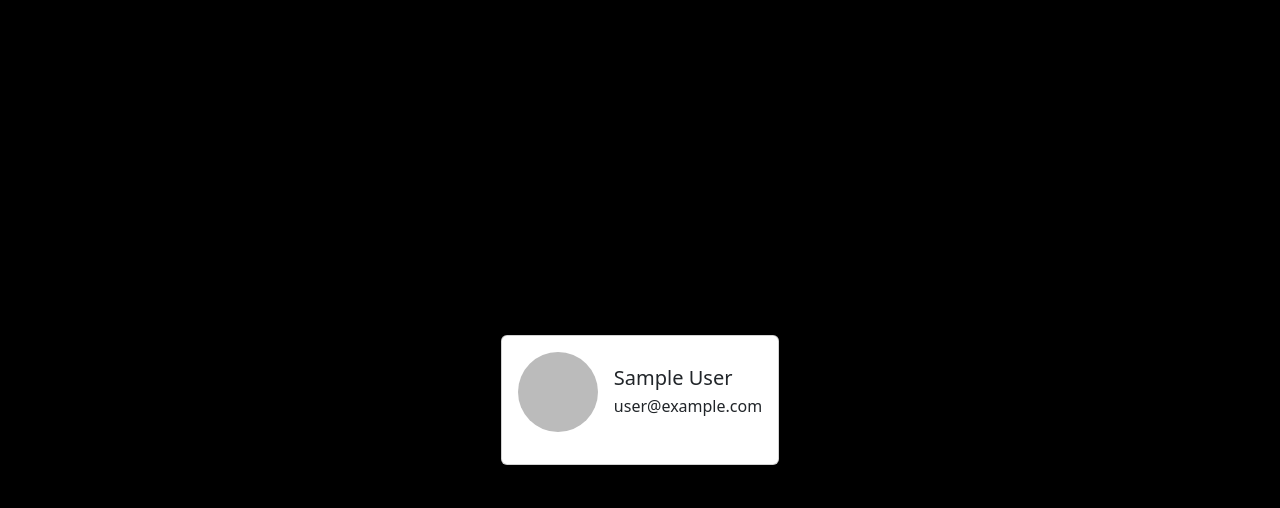
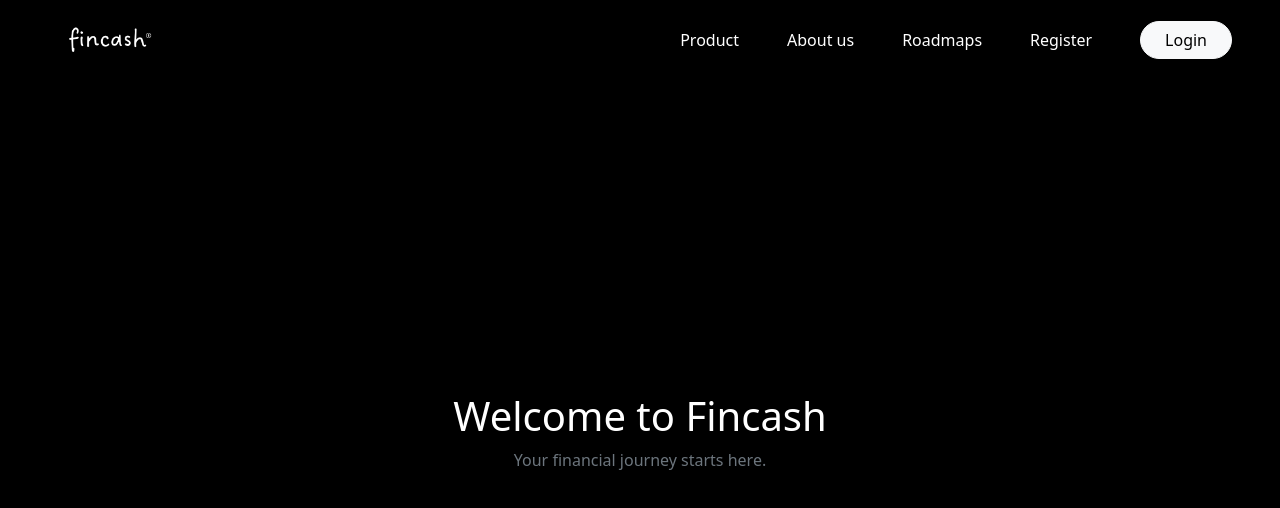
Before and after one commit to NEW-FINCASH/New-Fincash-Frontend, a React (Vite) app: page / in a window 1280 px wide. Shown: the top 508 px of the page. Built offline with nearby package versions, Linux system fonts and the light colour scheme; no server answers; sample sign-in values are in the browser's storage.

Commit message:
style: update routing in App and enhance Welcome and Home components for improved layout and consistency

```diff
--- a/src/App.tsx
+++ b/src/App.tsx
@@ -16,9 +16,9 @@
           <Route path="/createaccount" element={<CreateAccount />} />
           <Route path="/connectaccount" element={<ConnectAccount />} />
           <Route path="/forgotpassword" element={<ForgotPassword />} />
-          <Route path="/" element={<Home />} />
+          <Route path="/home" element={<Home />} />
           <Route path="/account" element={<Account />} />
-          <Route path="/welcome" element={<Welcome />} />
+          <Route path="/" element={<Welcome />} />
         </Routes>
       </Router>
     </>
--- a/src/components/Header.tsx
+++ b/src/components/Header.tsx
@@ -2,7 +2,7 @@
 
 export default function Header() {
     return (
-        <header className="vw-100 vh-auto py-3 px-5 d-flex justify-content-center align-items-center text-white">
+        <header className="vw-100 py-3 px-5 d-flex justify-content-center align-items-center text-white" style={{ height: '80px'}}>
             <div className="d-flex justify-content-between align-items-center w-100">
                 <img src="/assets/fincash.png" alt="Logo" style={{ width: '10%'}}/>
                 <div className="d-flex justify-content-between align-items-center gap-5">
--- a/src/pages/Home.tsx
+++ b/src/pages/Home.tsx
@@ -1,6 +1,7 @@
 import { onAuthStateChanged, User } from "firebase/auth";
 import { auth } from "../services/firebase";
 import { useEffect, useState } from "react";
+import Header from "../components/Header";
 
 export default function Home() {
   const [user, setUser] = useState<User | null>(null);
@@ -20,7 +21,9 @@
   if (!user) return null;
 
   return (
-    <div className="d-flex justify-content-center align-items-center rounded vh-100 vw-100">
+    <>
+    <Header />
+    <div className="d-flex justify-content-center align-items-center rounded vw-100" style={{ minHeight: "calc(100vh - 80px)" }}>
       <div className="card profile-card p-3 mx-auto" style={{ maxWidth: "400px" }}>
         <div className="d-flex align-items-center gap-3 mb-3">
           <img
@@ -36,5 +39,6 @@
         </div>
       </div>
     </div>
+    </>
   );
 }
--- a/src/pages/Welcome.tsx
+++ b/src/pages/Welcome.tsx
@@ -4,6 +4,10 @@
     return (
         <>
            <Header />
+           <div className="d-flex flex-column justify-content-center align-items-center vw-100" style={{ minHeight: "calc(100vh - 80px)" }}>
+               <h1 className="text-white">Welcome to Fincash</h1>
+               <p className="text-secondary">Your financial journey starts here.</p>
+           </div>
         </>
     );
 }
```
